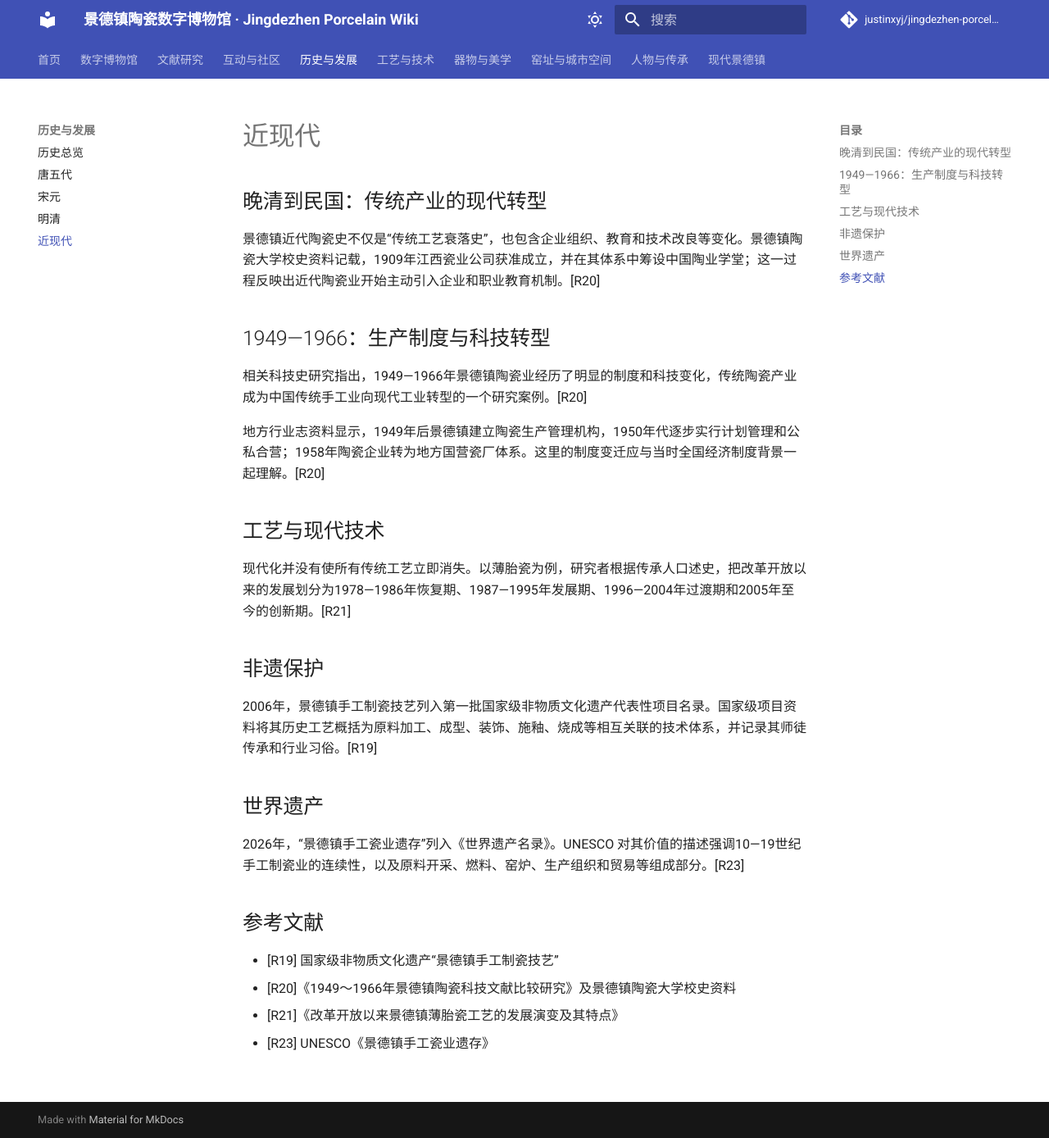
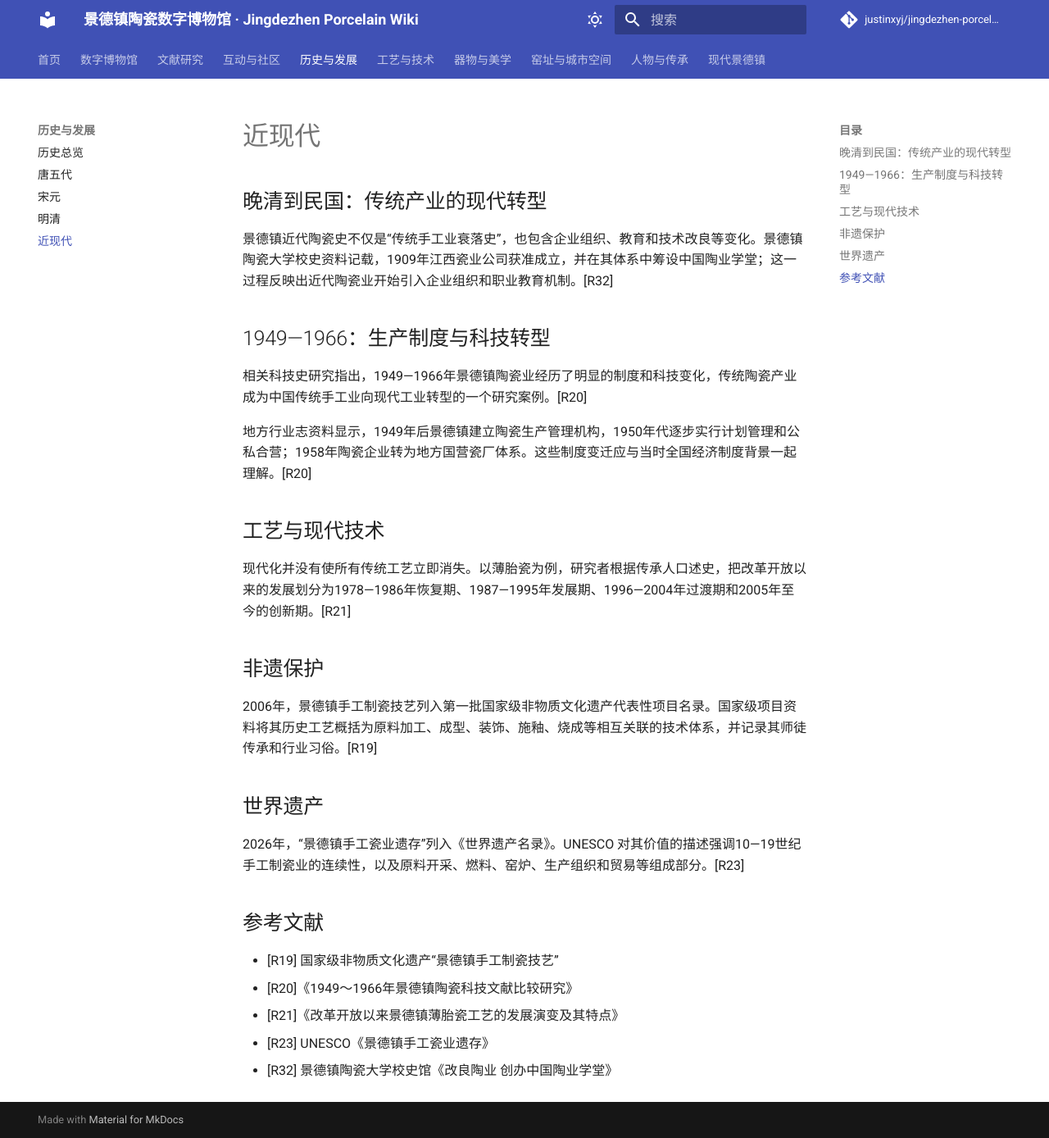
Before and after one commit to justinxyj/jingdezhen-porcelain-wiki, an MkDocs documentation site: the page built from docs/history/modern.md, in a window 1280 px wide and 1388 px high. Shown: the whole window at 82% size. Built offline with MkDocs 1.6.1 and Material for MkDocs 9.7.7, drawn with Linux system fonts in a browser that asks for light colours; a script that is not in the unit is left out; comment, search, counter and statistics services are not loaded.

Commit message:
docs: correct modern history source attribution

```diff
--- a/docs/history/modern.md
+++ b/docs/history/modern.md
@@ -2,13 +2,13 @@
 
 ## 晚清到民国：传统产业的现代转型
 
-景德镇近代陶瓷史不仅是“传统工艺衰落史”，也包含企业组织、教育和技术改良等变化。景德镇陶瓷大学校史资料记载，1909年江西瓷业公司获准成立，并在其体系中筹设中国陶业学堂；这一过程反映出近代陶瓷业开始主动引入企业和职业教育机制。[R20]
+景德镇近代陶瓷史不仅是“传统手工业衰落史”，也包含企业组织、教育和技术改良等变化。景德镇陶瓷大学校史资料记载，1909年江西瓷业公司获准成立，并在其体系中筹设中国陶业学堂；这一过程反映出近代陶瓷业开始引入企业组织和职业教育机制。[R32]
 
 ## 1949—1966：生产制度与科技转型
 
 相关科技史研究指出，1949—1966年景德镇陶瓷业经历了明显的制度和科技变化，传统陶瓷产业成为中国传统手工业向现代工业转型的一个研究案例。[R20]
 
-地方行业志资料显示，1949年后景德镇建立陶瓷生产管理机构，1950年代逐步实行计划管理和公私合营；1958年陶瓷企业转为地方国营瓷厂体系。这里的制度变迁应与当时全国经济制度背景一起理解。[R20]
+地方行业志资料显示，1949年后景德镇建立陶瓷生产管理机构，1950年代逐步实行计划管理和公私合营；1958年陶瓷企业转为地方国营瓷厂体系。这些制度变迁应与当时全国经济制度背景一起理解。[R20]
 
 ## 工艺与现代技术
 
@@ -25,6 +25,7 @@
 ## 参考文献
 
 - [R19] 国家级非物质文化遗产“景德镇手工制瓷技艺”
-- [R20]《1949～1966年景德镇陶瓷科技文献比较研究》及景德镇陶瓷大学校史资料
+- [R20]《1949～1966年景德镇陶瓷科技文献比较研究》
 - [R21]《改革开放以来景德镇薄胎瓷工艺的发展演变及其特点》
 - [R23] UNESCO《景德镇手工瓷业遗存》
+- [R32] 景德镇陶瓷大学校史馆《改良陶业 创办中国陶业学堂》
```
